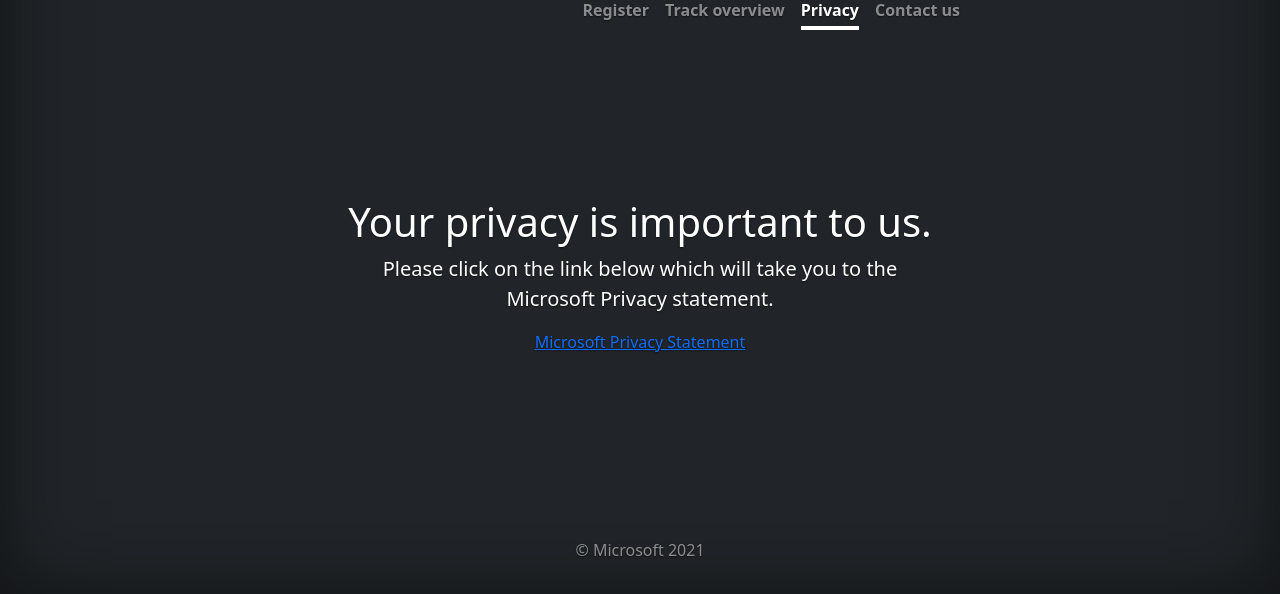
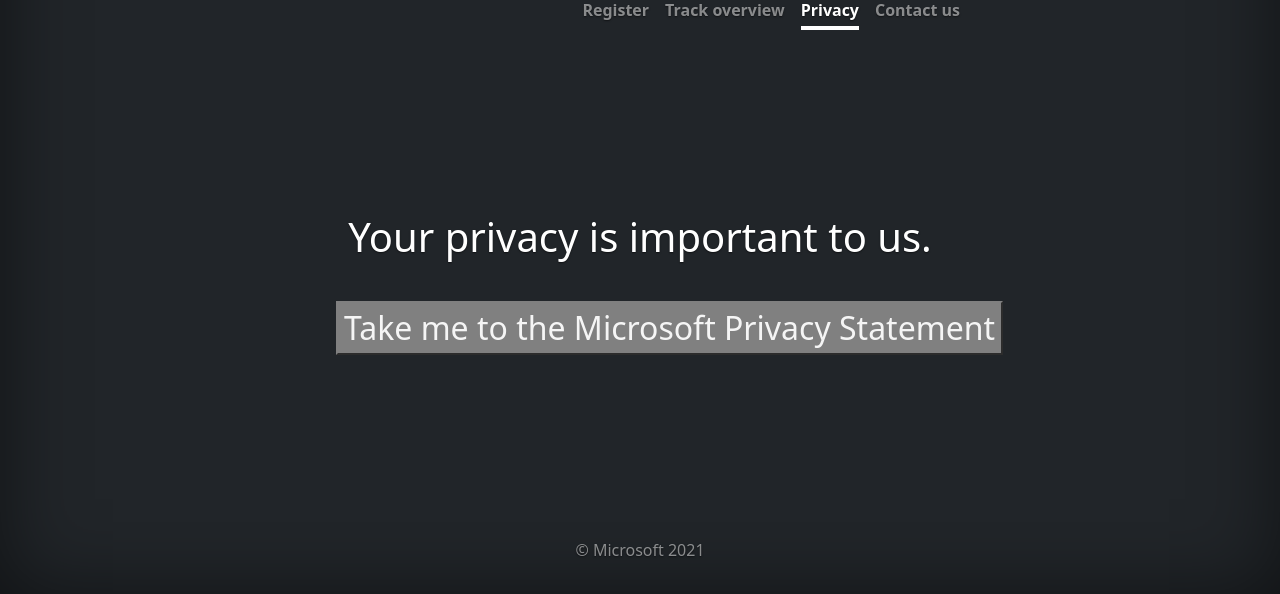
Before and after one commit to azurehotdog/idnaengineeringconnect, a Flask app: page /privacy in a window 1280 px wide. Shown: the part 206-800 px from the top of the page. Run offline with Flask 2, Linux system fonts and the light colour scheme.

Commit message:
Wording and cosmetic changes

```diff
--- a/templates/privacy.html
+++ b/templates/privacy.html
@@ -45,21 +45,24 @@
                     <a class="nav-link" href="/">Register</a>
                     <a class="nav-link" href="overview">Track overview</a>
                     <a class="nav-link active" aria-current="page" href="#">Privacy</a>
-                    <a class="nav-link" aria-current="page" href="mailto:idonsite@microsoft.com?Subject=EMEA Customer and Partner Virtual Onsite Application Track Question">Contact us</a>
+                    <a class="nav-link" aria-current="page"
+                        href="mailto:idonsite@microsoft.com?Subject=EMEA Customer and Partner Virtual Onsite Application Track Question">Contact
+                        us</a>
                 </nav>
             </div>
         </header>
         <main class="px-3">
             <h1>Your privacy is important to us.</h1>
-            <p class="lead" align="center">Please click on the link below which will take you to the Microsoft Privacy statement.</p>
-            <p><a href="https://privacy.microsoft.com/en-us/privacystatement" target="_blank">Microsoft Privacy Statement</a></p>
-
-
+            <p></p>
+            </br>
+            <form method="POST" action="https://privacy.microsoft.com/en-us/privacystatement">
+                <input type="submit" value="Take me to the Microsoft Privacy Statement" style="background-color:grey; border-color:grey; font-size: xx-large; height:100x;width:auto; color: whitesmoke;"/>
+              </form>
         </main>
 
         <footer class="mt-auto text-white-50">
             <p>© Microsoft 2021</p>
-          </footer>
+        </footer>
     </div>
 
 
```
Also changed, not shown: 1 other file.
